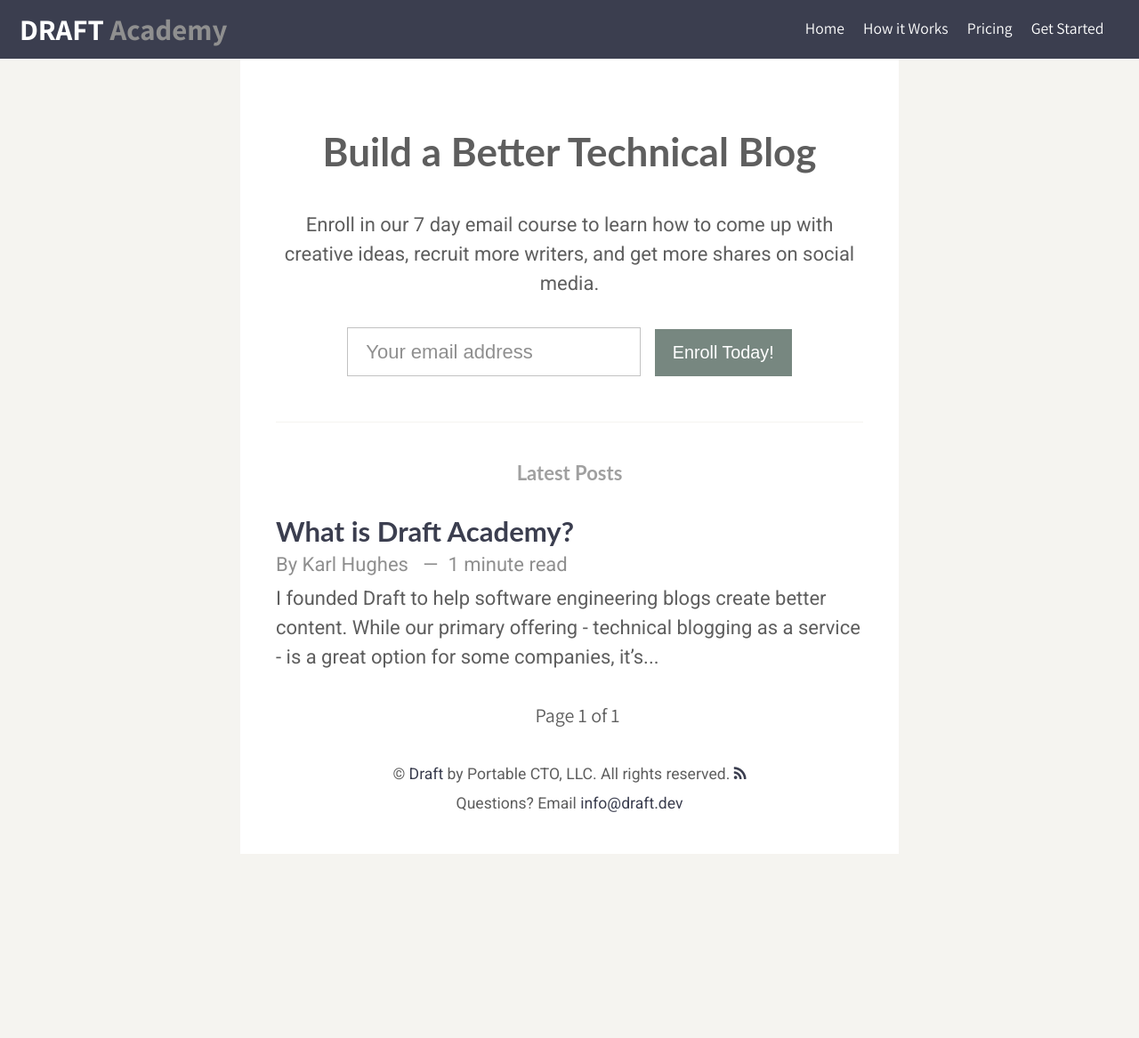
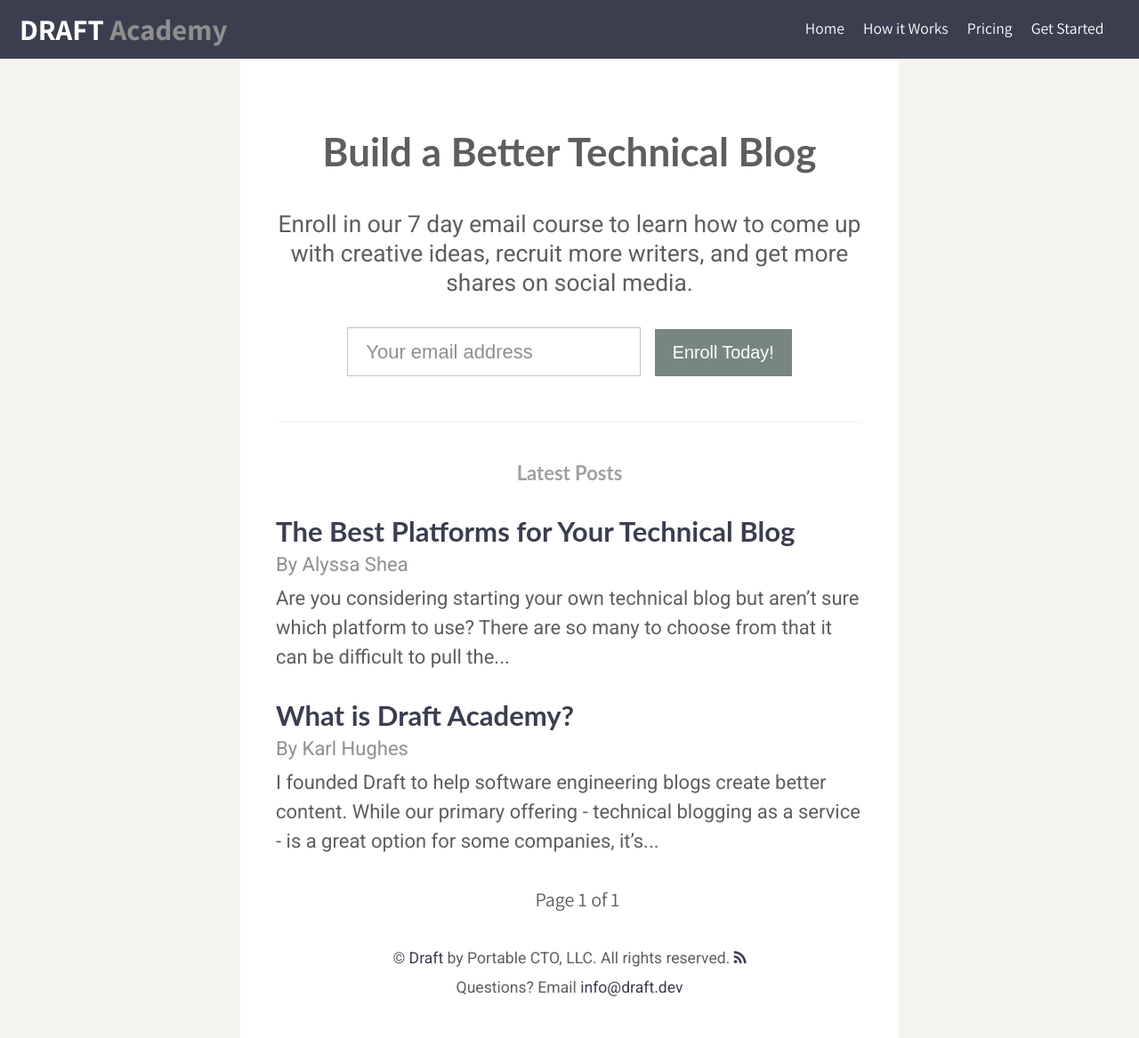
Before and after one commit to karllhughes/learn, a Jekyll site: the page built from index.html, in a window 1280 px wide. Shown: the whole page at 89% size. Built offline with Jekyll 4.4.1, drawn with Linux system fonts in a browser that asks for light colours; the list of posts is cut into pages by our own code; before the commit the page ends 960 px from its top, so only the background shows below that; some of the changed lines change nothing that is shown.

Commit message:
Adding platforms

```diff
--- /dev/null
+++ b/_posts/2020-06-24-blogging-platforms.markdown
@@ -0,0 +1,53 @@
+---
+layout: post
+title: The Best Platforms for Your Technical Blog
+author: Alyssa Shea
+date: 2020-06-24
+categories: posts
+img: /assets/posts/blogging-platforms.png
+---
+Are you considering starting your own technical blog but aren't sure which platform to use? There are so many to choose from that it can be difficult to pull the trigger. I've rounded up some of my favorites platforms for running your technical blog and why you might choose each of them.
+
+### Medium
+
+One of the most popular platforms out there would have to be [Medium](https://medium.com/). People often choose it because of the built-in distribution that receives millions of unique monthly visitors. The more eyeballs on your blog, the better, right? Medium's audience tends to skew towards articles relating to technology, startups, and all business topics, so that makes it very compelling for software engineering blogs.
+
+Another positive that Medium presents is its Domain Authority (DA). [DA gives us a statistical measure](https://medium.com/blog-write-heal/how-to-use-medium-to-increase-your-blogs-domain-authority-ce27dbc87556) of how well your site will rank in search engines. Medium's high DA means that you'll be getting a lot of traffic when you backlink to your primary domain.
+
+Not only is Medium easy to use, but they involve readers by allowing comments and "claps". Basically, claps are a “like” on Facebook. Besides that, you can highlight passages to share and leave private notes for authors. Engaging with your audience is definitely easier on Medium than some of the others in this list.
+
+### Gatsby
+
+Gatsby is a platform which [prides itself on being an open source framework](https://www.gatsbyjs.org/) that's blazing fast with easy search engine optimization. They strive to help developers build amazing apps and easy-to-use websites. Their framework is based on React which is typically already used to build websites and applications. Gatsby differs in that it's a static PWA (Progressive Web App) that prefetches resources and only loads critical HTML and CSS data.
+
+A static site generator (SSG) is great because there is no time wasted on server-side code. This means that Gatsby doesn't have to deal with rendering when server requests are made because all of that is already done when the application is built. React will take point, then, and you will be left with a single-page application.
+
+Something else to consider is that Gatsby uses GraphQL to manage data through its plugin ecosystem. If you use something like [Netlify](https://www.netlify.com/) in conjunction with Gatsby, you can easily manage your content with the use of these plugins. Or, you can use their gatsby-image and gatsby-plugin-favicon to easily process and size your images. The biggest issue with Gatsby that users have that, due to not having a server, searching your site might be difficult. Learning to use it isn't very intuitive so be ready to dedicate a good portion of your time to that.
+
+### WordPress
+
+Almost everyone that uses the internet has heard of [WordPress](http://wordpress.org/). It's so common to click on a blog article and see that familiar logo that many people immediately reach for WordPress when they decide to create their own blog. We can trust that it's here for the long haul at this point. Something that can be a bit confusing is what the difference between WordPress.com and WordPress.org is and figuring out which one you're supposed to be using.
+
+Simply put, WordPress.org is where you'll go if you're hosting your own site with your own domain name, which I'd highly recommended. You'll also be responsible for all backups and updates. You can use WordPress.com if you don't want to deal with those intricacies and would rather just get started blogging as soon as possible. Both are viable options but you won't be able to capture users as easily with WordPress.com and the free version is very limited. Also, if you want plugins, you'll have to pay $300 per year for their Business Plan.
+
+### Jekyll
+
+If you aren't intimidated by HTML, CSS, Markdown, you might want to [give Jekyll a shot](https://jekyllrb.com/). Jekyll doesn't have a user-friendly back end like WordPress does, but if your writers are mostly developers, they may be very comfortable with editing markdown files in Github anyway. Because Jekyll also generates a static website, you'll find that it's fast and takes very little effort on your end to optimize.
+
+Jekyll uses [Liquid](https://shopify.github.io/liquid/) and gives you a blank slate when it comes to templates. There will be little built-in code, so you'll have to rely on Jekyll's plugins. You can also host it for free on GitHub Pages so your costs are basically nil. This means that you'll never have to upgrade your site or lose your content because it automatically works with GitHub. It'll all be backed up.
+
+One of the best aspects of this platform is that it's been out for a while. Because it's one of the originals in the static site arena, there are plenty of fans out there creating free and paid themes. Themes are incredibly easy to install using the RubyGems plugin. Overall, it's a great option to consider.
+
+### Hugo
+
+Yet another static site generator to consider is Hugo. It can go toe-to-toe with Jekyll and the two are generally compared against each other in reviews. The main advantage that you’ll find it has over any other SSG is its speed and thriving, active community. Another benefit is that it’s significantly easier to set up, especially when you compare it to Jekyll. As for content, it’s simply stored in text files within your project.
+
+[Hugo also supports a variety of formats](https://gohugo.io/), from Markdown to HTML or Asciidoc. Though it’s a bit of a newbie on the scene, there are still a variety of themes available thanks to its community of users. If you’re a beginner, you might find the template engine confusing. Also, there aren’t any extensions so you won’t have plugin support. Despite those issues, it’s still a very strong contender.
+
+### Ghost
+
+[Ghost has been around](https://ghost.org/) for quite some time but it's usually not first in line when bloggers choose a platform. You could be missing out on a great option, though. Ghost is written in Node.js and relies on a minimal user interface. If all you're looking for is a simple blogging platform, this one might be for you. Ghost wasn't created to power websites like the others on this list but that doesn't mean it wouldn't suit your specific needs. In fact, many people give a lot of praise for their live blog previewing which makes editing your writing or code easier than ever.
+
+Ghost requires web hosting or one of its paid plans. It uses Markdown, like many technical blogging platforms, and allows you to customize your themes to fit anything your heart desires. Some people may also love Ghost's utilization of File Transfer Protocol (FTP) to upload content and themes. The biggest downside, besides only being able to use it purely for blogging, is that there isn't a free hosted plan. But its simplicity is enticing.
+
+All of these platforms have their pros and cons. It's important to consider your specific needs when making your final decision. In the end, choosing one of these platforms for your next blog would be a wise choice.
--- a/_sass/parts/_signup.scss
+++ b/_sass/parts/_signup.scss
@@ -33,6 +33,9 @@
   margin-bottom: 40px;
   h2 {
     font-size: 2rem;
+  }
+  p {
+    font-size: 1.2rem;
   }
 
   .action {
--- a/index.html
+++ b/index.html
@@ -7,10 +7,7 @@
 <article class="post">
   <div class="post-content">
     <h3 class="post-title"><a href="{{post.url | prepend: site.baseurl}}">{{post.title}}</a></h3>
-    <p class="post-meta">
-      By {{post.author}}&nbsp;&nbsp;&nbsp;—&nbsp;
-      {% capture words %}{{ page.content | number_of_words }}{% endcapture %}{% unless words contains "-" %}{{ words | plus: 250 | divided_by: 250 | append: " minute read" }}{% endunless %}
-    </p>
+    <p class="post-meta">By {{post.author}}</p>
     <p class="post-summary">{{ post.content | strip_html | truncatewords: 30 }}</p>
   </div>
 </article>
```
Also changed, not shown: README.md, assets/posts/blogging-platforms.png (added).
